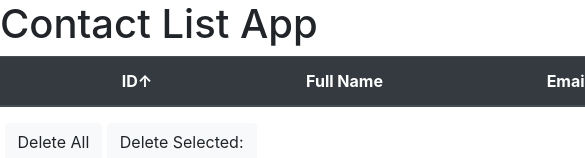
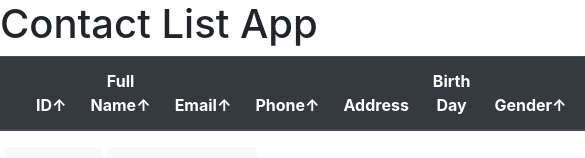
Before and after one commit to weiling-yu/contacts-list, a React (Create React App) app in the folder react-app/: page / in a window 390 px wide. Shown: the top 158 px of the page, 585 px wide, since content can reach past the window. Built offline with nearby package versions, Linux system fonts and the light colour scheme; no server answers.

Commit message:
Add sort funtionality on name, email, phone, address, gender and country field

```diff
--- a/react-app/src/App.css
+++ b/react-app/src/App.css
@@ -12,6 +12,20 @@ th {
 .readOnly {
     background-color: #FBF9F9;
 }
-.table-contacts{
+/* .table-contacts{
     width: 2000px !important;
+} */
+
+
+.fieldId {
+    width: 50px;
 }
+.fieldFullName, .fieldEmail {
+    width: 200px;
+}
+.fieldEmail {
+    width: 245px;
+}
+.fieldPhoneNumber {
+    width: 150px;
+}
--- a/react-app/src/App.js
+++ b/react-app/src/App.js
@@ -26,7 +26,15 @@ class App extends React.Component {
       disabled: true,
       contacts: [],
       deleteIds: [],
-      sortAscending: true,
+      sortAscending: {
+        id: true,
+        full_name: true,
+        email: true,
+        phone_number: true,
+        gender: true,
+        country: true
+      }
+
     }
     this.getContacts = this.getContacts.bind(this);
     this.sortField = this.sortField.bind(this);
@@ -38,7 +46,7 @@ class App extends React.Component {
     this.handleDeleteAll = this.handleDeleteAll.bind(this);
     this.deleteSelectedContact = this.deleteSelectedContact.bind(this);
     this.handleDeleteSelected = this.handleDeleteSelected.bind(this);
-    this.handleSort = this.handleSort.bind(this);
+    this.handleSortId = this.handleSortId.bind(this);
   }
 
   componentDidMount() {
@@ -141,26 +149,120 @@ class App extends React.Component {
     });
   }
 
-  handleSort(e){
+  handleSortId(e){
     let direction = 'ASC';
-    if (!this.state.sortAscending) {
+    if (!this.state.sortAscending.id) {
       direction = 'DESC';
     }
     this.sortField('id', direction);
-    this.setState({
-      sortAscending: !this.state.sortAscending,
+    this.setState( prevState =>{
+      let sortAscending= {...prevState.sortAscending};
+      sortAscending.id= !prevState.sortAscending.id;
+      return {sortAscending}
+      })
+  }
+  handleSortFullName(e){
+    let direction = 'ASC';
+    if (!this.state.sortAscending.full_name) {
+      direction = 'DESC';
+    }
+    this.sortField('full_name', direction);
+    this.setState( prevState =>{
+      let sortAscending= {...prevState.sortAscending};
+      sortAscending.full_name= !prevState.sortAscending.full_name;
+      return {sortAscending};
     })
+  }
+  handleSortEmail(e){
+    let direction = 'ASC';
+    if (!this.state.sortAscending.email) {
+      direction = 'DESC';
+    }
+    this.sortField('email', direction);
+    this.setState( prevState =>{
+      let sortAscending= {...prevState.sortAscending};
+      sortAscending.email= !prevState.sortAscending.email;
+      return {sortAscending}
+      })
+  }
+
+  handleSortPhoneNumber(e){
+    let direction = 'ASC';
+    if (!this.state.sortAscending.phone_number) {
+      direction = 'DESC';
+    }
+    this.sortField('phone_number', direction);
+    this.setState( prevState => {
+      let sortAscending= {...prevState.sortAscending};
+      sortAscending.phone_number= !prevState.sortAscending.phone_number;
+      return {sortAscending};
+    })
+  }
+  handleSortAGender(e){
+    let direction = 'ASC';
+    if (!this.state.sortAscending.gender) {
+      direction = 'DESC';
+    }
+    this.sortField('id', direction);
+    this.setState( prevState =>{
+      let sortAscending= {...prevState.sortAscending};
+      sortAscending.gender= !prevState.sortAscending.gender;
+      return {sortAscending}
+      }
+    )
+  }
+
+  handleSortClick(field) {
+    if (field === 'id') {
+      return this.handleSortId.bind(this);
+    }
+    if (field === 'full_name') {
+      return this.handleSortFullName.bind(this);
+    }
+    if (field === 'email') {
+      return this.handleSortEmail.bind(this);
+    }
+    if (field === 'phone_number') {
+      return this.handleSortPhoneNumber.bind(this);
+    }
+    if (field === 'gender') {
+      return this.handleSortAGender.bind(this);
+    }
   }
 
 
   render () {
     let fieldId;
-    if (this.state.sortAscending){
-      fieldId = <a onClick={this.handleSortdirection}>ID<span>&#8593;</span></a>;
+    if (this.state.sortAscending.id){
+      fieldId = <a onClick={this.handleSortClick('id')}>ID<span>&#8593;</span></a>;
     } else {
-      fieldId = <a onClick={this.handleSortdirection}>ID<span>&#8595;</span></a>;
+      fieldId = <a onClick={this.handleSortClick('id')}>ID<span>&#8595;</span></a>;
+    }
+    let fieldFullName;
+    if (this.state.sortAscending.full_name){
+      fieldFullName = <a onClick={this.handleSortClick('full_name')}>Full Name<span>&#8593;</span></a>;
+    } else {
+      fieldFullName = <a onClick={this.handleSortClick('full_name')}>Full Name<span>&#8595;</span></a>;
+    }
+    let fieldEmail;
+    if (this.state.sortAscending.email){
+      fieldEmail = <a onClick={this.handleSortClick('email')}>Email<span>&#8593;</span></a>;
+    } else {
+      fieldEmail = <a onClick={this.handleSortClick('email')}>Email<span>&#8595;</span></a>;
     }
 
+    let fieldPhoneNumber;
+    if (this.state.sortAscending.phone_number){
+      fieldPhoneNumber = <a onClick={this.handleSortClick('phone_number')}>Phone<span>&#8593;</span></a>;
+    } else {
+      fieldPhoneNumber = <a onClick={this.handleSortClick('phone_number')}>Phone<span>&#8595;</span></a>;
+    }
+    let fieldGender;
+    if (this.state.sortAscending.gender){
+      fieldGender = <a onClick={this.handleSortClick('gender')}>Gender<span>&#8593;</span></a>;
+    } else {
+      fieldGender = <a onClick={this.handleSortClick('gender')}>Gender<span>&#8595;</span></a>;
+    }
 
 
     return (
@@ -170,13 +272,13 @@ class App extends React.Component {
         <thead>
         <tr className='thead-dark'>
           <th className="text-center"></th>
-          <th className="text-center id">{fieldId}</th>
-          <th className='text-center fullName'>Full Name</th>
-          <th className='text-center email'>Email</th>
-          <th className='text-center phone_number'>Phone</th>
-          <th className='text-center address'>Address</th>
+          <th className="text-center fieldId">{fieldId}</th>
+          <th className='text-center fieldFullName'>{fieldFullName}</th>
+          <th className='text-center fieldEmail'>{fieldEmail}</th>
+          <th className='text-center fieldPhoneNumber'>{fieldPhoneNumber}</th>
+          <th className='text-center fieldAddress'>Address</th>
           <th className='text-center birthDay'>Birth Day</th>
-          <th className="text-center gender">Gender</th>
+          <th className="text-center fieldGender">{fieldGender}</th>
           <th className="text-center county">Country</th>
           <th className='text-center action'>Action</th>
         </tr>
--- a/react-app/src/Components/Contact/Contact.css
+++ b/react-app/src/Components/Contact/Contact.css
@@ -12,8 +12,43 @@ td .full_name, address {
 td .email {
     text-transform: lowercase;
 }
+/* .fullNameList, .emailList, .numberList, .addressList{ */
+tr .idList {
+    background-color: blueviolet;
+    width: 50px;
+    padding: 0px;
+}
+tr .fullNameList{
+    background-color: burlywood;
+    padding: 0px;
+}
+tr .emailList{
+    background-color: olive;
+    padding: 0px;
+}
+tr .numberList {
+    background-color: orange
+}
+tr .addressList {
+    background-color: peachpuff;
+}
+tr .addressList {
+    width: 300px;
+}
+/* input .idList {
+    background-color: brown;
+}
 
+td .idList {
+    width: 50px;
+}
+td .numberList {
+    width: 150px;
+}
 
+td .addressList {
+    width: 245px;
+} */
 
 /* @media only screen and (max-width: 780px), (orientation: portrait)
 {
--- a/react-app/src/Components/Contact/Contact.js
+++ b/react-app/src/Components/Contact/Contact.js
@@ -235,12 +235,12 @@ class Contact extends React.Component {
         return (
                <tr className='text-center'>
                     <td className='checkbox'><input type='checkbox' id={this.state.id} onChange={this.handleCheckbox}></input></td>
-                    <td className="id"><input className="readOnly text-center" type="text" value={this.state.id} readOnly={readOnly}></input></td>
-                    <td className='fullName'><input className={this.state.readOnly ? 'readOnly text-center' : ''} type='text' value={this.state.full_name} readOnly={readOnly} onChange={this.handleNameChange}></input></td>
-                    <td className='email'><input className={this.state.readOnly ? 'readOnly text-center' : ''} type='text' value={this.state.email} readOnly={readOnly} onChange={this.handleEmailChange}></input></td>
-                    <td className='phone'><input className={this.state.readOnly ? 'readOnly text-center' : ''} type='text' value={this.state.phone_number} readOnly={readOnly} onChange={this.handlePhoneChange}></input></td>
-                    <td className='address'>
-                        <input placeholder='street' className={this.state.readOnly ? 'readOnly text-center' : ''} type='text' value={this.state.street} readOnly={readOnly} onChange={this.handleStreetChange} size='25'></input>&nbsp;
+                    <td className='idList'><input className="readOnly text-center idList" type="text" value={this.state.id} readOnly={readOnly}></input></td>
+                    <td className='fullNameList'><input className={this.state.readOnly ? 'readOnly text-center ' : ''} type='text' value={this.state.full_name} readOnly={readOnly} onChange={this.handleNameChange}></input></td>
+                    <td className='emailList'><input className={this.state.readOnly ? 'readOnly text-center ' : ''} type='text' value={this.state.email} readOnly={readOnly} onChange={this.handleEmailChange}></input></td>
+                    <td className='numberList'><input className={this.state.readOnly ? 'readOnly text-center ' : ''} type='text' value={this.state.phone_number} readOnly={readOnly} onChange={this.handlePhoneChange}></input></td>
+                    <td className='addressList'>
+                        <input placeholder='street' className={this.state.readOnly ? 'readOnly text-center' : ''} type='text' value={this.state.street} readOnly={readOnly} onChange={this.handleStreetChange} size='25'></input><br/>
                         <input placeholder='city' className={this.state.readOnly ? 'readOnly text-center' : ''} type='text' value={this.state.city} readOnly={readOnly} onChange={this.handleCityChange} size='15'></input>&nbsp;
                         <input className ='state' placeholder='state' className={this.state.readOnly ? 'readOnly text-center' : ''} type='text' value={this.state.state} readOnly={readOnly} onChange={this.handleStateChange} size='3'></input>&nbsp;
                         <input placeholder='zip code' className={this.state.readOnly ? 'readOnly text-center' : ''} type='text' value={this.state.zip_code} readOnly={readOnly} onChange={this.handleZipCodeChange} size='6'></input>
```
